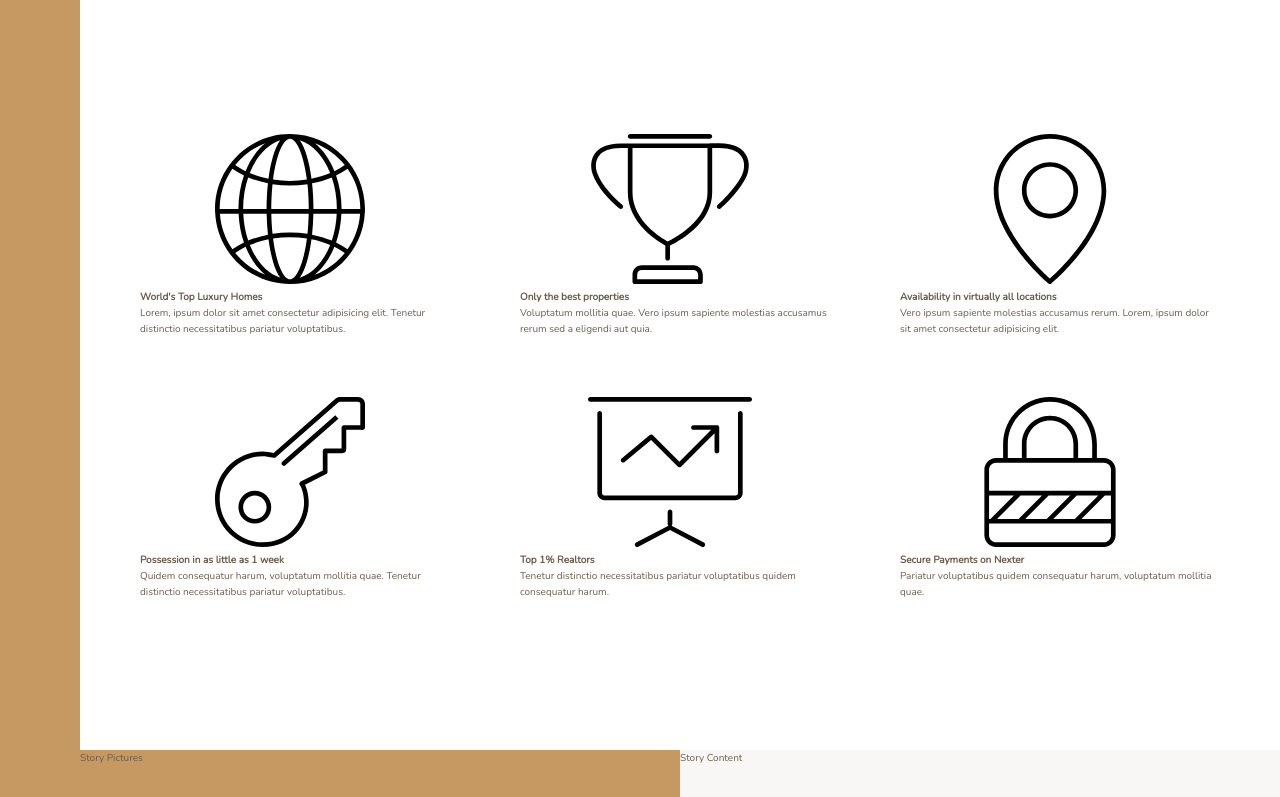
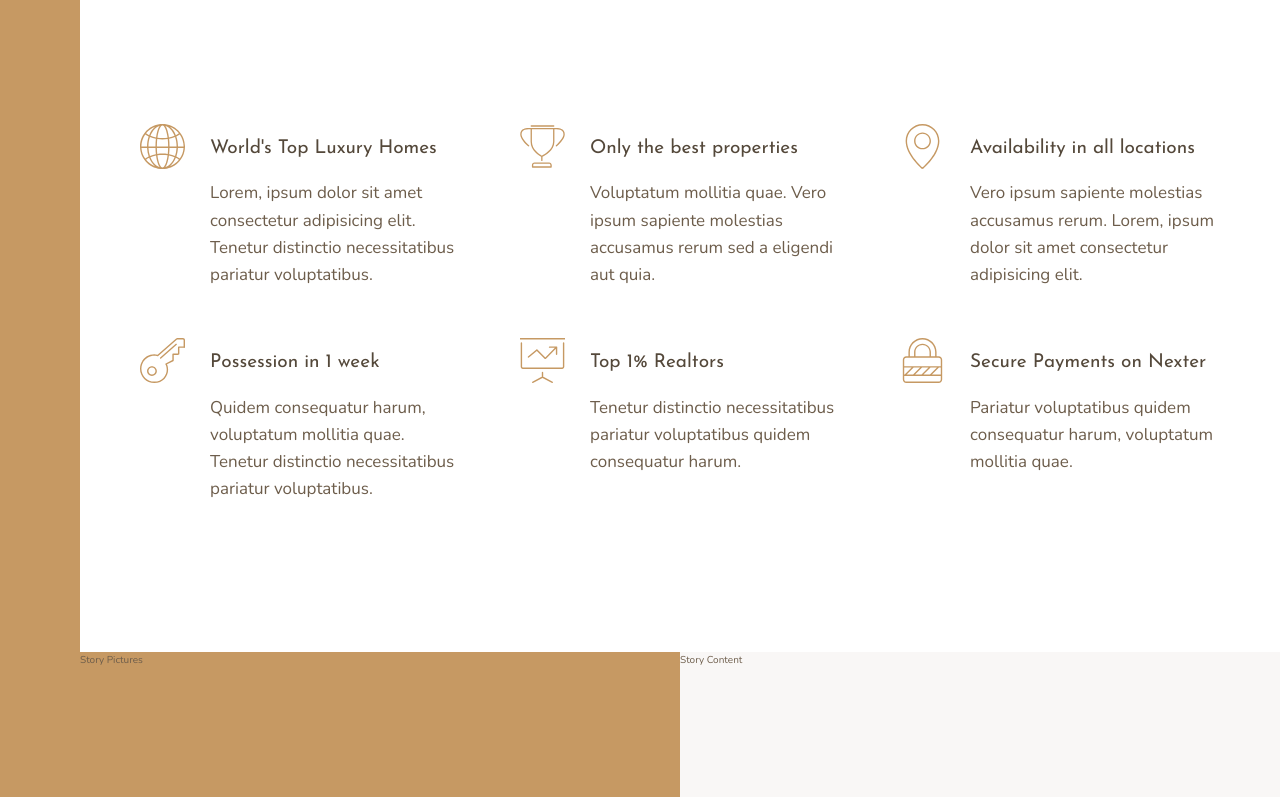
Before and after one commit to vbobey/nexter, a website: page index.html in a window 1280 px wide. Shown: the part 656-1453 px from the top of the page. Drawn offline with nearby package versions, Linux system fonts and the light colour scheme.

Commit message:
Features styling

```diff
--- a/index.html
+++ b/index.html
@@ -20,42 +20,42 @@
                 <svg class="feature__icon">
                     <use xlink:href="img/sprite.svg#icon-global"></use>
                 </svg>
-                <h4 class="heading-4">World's Top Luxury Homes</h4>
+                <h4 class="heading-4 heading-4--dark">World's Top Luxury Homes</h4>
                 <p class="feature__text">Lorem, ipsum dolor sit amet consectetur adipisicing elit. Tenetur distinctio necessitatibus pariatur voluptatibus.</p>
             </div>
             <div class="feature">
                 <svg class="feature__icon">
                     <use xlink:href="img/sprite.svg#icon-trophy"></use>
                 </svg>
-                <h4 class="heading-4">Only the best properties</h4>
+                <h4 class="heading-4 heading-4--dark">Only the best properties</h4>
                 <p class="feature__text">Voluptatum mollitia quae. Vero ipsum sapiente molestias accusamus rerum sed a eligendi aut quia.</p>
             </div>
             <div class="feature">
                 <svg class="feature__icon">
                     <use xlink:href="img/sprite.svg#icon-map-pin"></use>
                 </svg>
-                <h4 class="heading-4">Availability in virtually all locations</h4>
+                <h4 class="heading-4 heading-4--dark">Availability in all locations</h4>
                 <p class="feature__text">Vero ipsum sapiente molestias accusamus rerum. Lorem, ipsum dolor sit amet consectetur adipisicing elit.</p>
             </div>
             <div class="feature">
                 <svg class="feature__icon">
                     <use xlink:href="img/sprite.svg#icon-key"></use>
                 </svg>
-                <h4 class="heading-4">Possession in as little as 1 week</h4>
+                <h4 class="heading-4 heading-4--dark">Possession in 1 week</h4>
                 <p class="feature__text">Quidem consequatur harum, voluptatum mollitia quae. Tenetur distinctio necessitatibus pariatur voluptatibus.</p>
             </div>
             <div class="feature">
                 <svg class="feature__icon">
                     <use xlink:href="img/sprite.svg#icon-presentation"></use>
                 </svg>
-                <h4 class="heading-4">Top 1% Realtors</h4>
+                <h4 class="heading-4 heading-4--dark">Top 1% Realtors</h4>
                 <p class="feature__text">Tenetur distinctio necessitatibus pariatur voluptatibus quidem consequatur harum.</p>
             </div>
             <div class="feature">
                 <svg class="feature__icon">
                     <use xlink:href="img/sprite.svg#icon-lock"></use>
                 </svg>
-                <h4 class="heading-4">Secure Payments on Nexter</h4>
+                <h4 class="heading-4 heading-4--dark">Secure Payments on Nexter</h4>
                 <p class="feature__text">Pariatur voluptatibus quidem consequatur harum, voluptatum mollitia quae.</p>
             </div>
         </section>
--- a/sass/_features.scss
+++ b/sass/_features.scss
@@ -3,6 +3,27 @@
     margin: 15rem 0;
 
     display: grid;
-    grid-template-columns: repeat(3, 1fr);
+    grid-template-columns: repeat(auto-fit, minmax(25rem, 1fr));
     grid-gap: 6rem;
+    align-items: flex-start;
 }
+
+.feature {
+
+    display: grid;
+    grid-template-columns: min-content 1fr;
+    grid-row-gap: 1.5rem;
+    grid-column-gap: 2.5rem;
+
+    &__icon {
+        fill: $color-primary;
+        width: 4.5rem;
+        height: 4.5rem;
+        grid-row: 1 / span 2;
+        transform: translateY(-1rem);
+    }
+
+    &__text {
+        font-size: 1.7rem;
+    }
+}
--- a/sass/_typography.scss
+++ b/sass/_typography.scss
@@ -0,0 +1,29 @@
+%heading {
+    font-family: $font-display;
+    font-weight: 400;
+}
+
+.heading-1 {
+    @extend %heading;
+}
+
+.heading-2 {
+    @extend %heading;
+}
+
+.heading-3 {
+    @extend %heading;
+}
+
+.heading-4 {
+    @extend %heading;
+    font-size: 1.9rem;
+
+    &--light {
+        color: $color-grey-light-1;
+    }
+
+    &--dark {
+        color: $color-grey-dark-1;
+    }
+}
```
Also changed, not shown: css/style.css.
